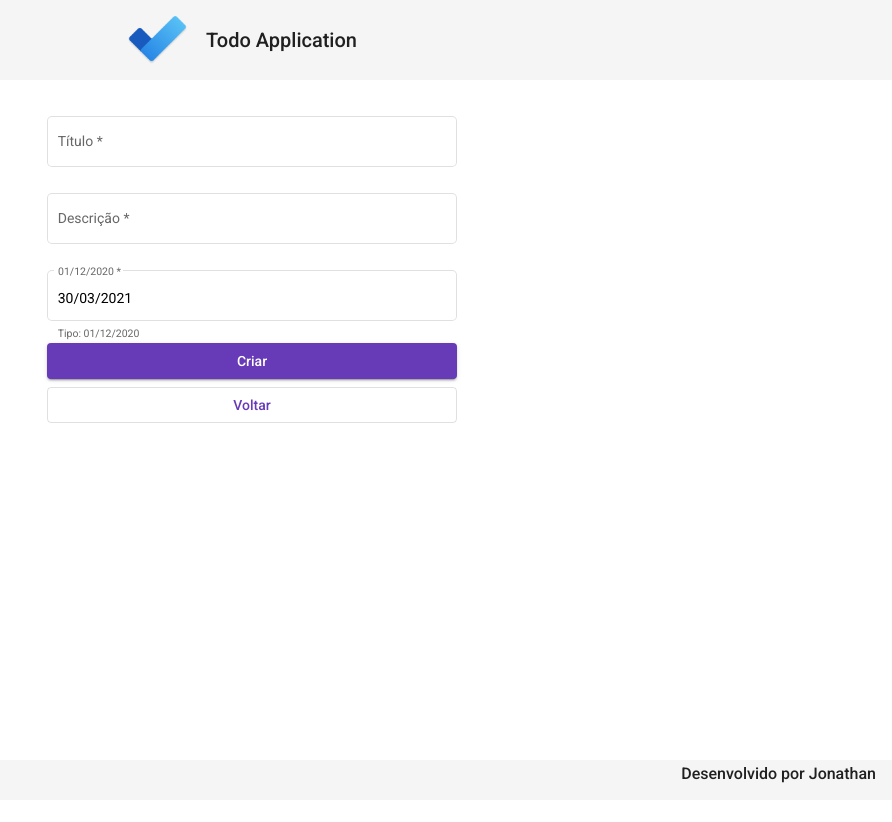
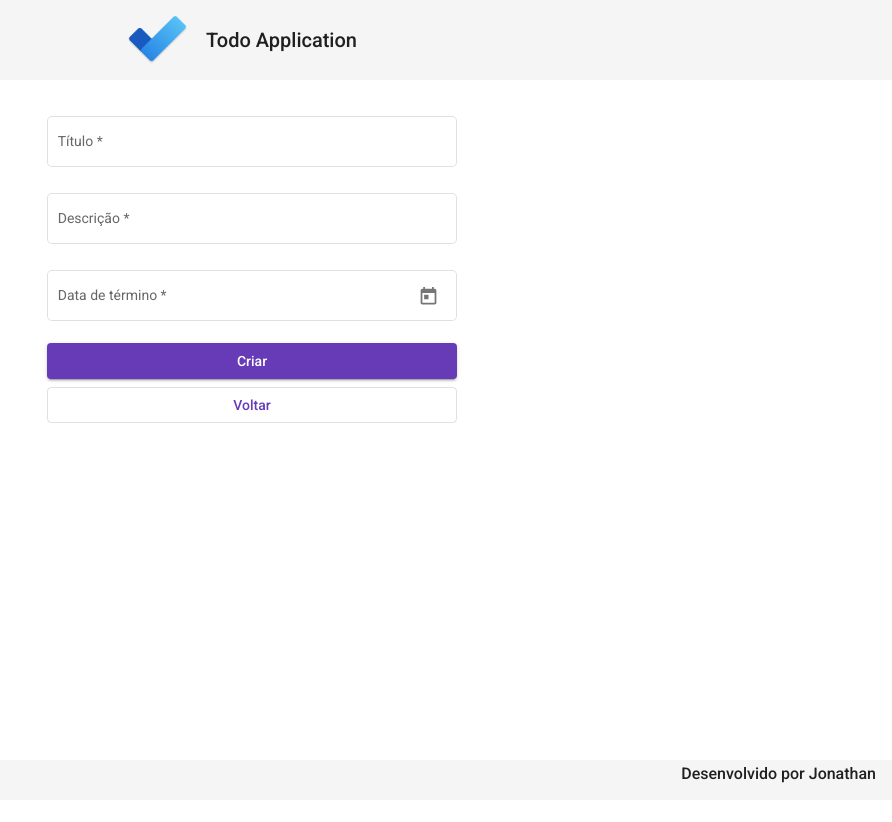
Before and after one commit to JonathanAllisson/Angular-Java, an Angular app in the folder frontend/: page /add in a window 1280 px wide. Shown: the top 822 px of the page, without its empty margins (388-1280 px from the left). Built offline with nearby package versions, Linux system fonts and the light colour scheme.

Commit message:
add date picker and finish todo

```diff
--- a/frontend/src/app/components/create/create.component.html
+++ b/frontend/src/app/components/create/create.component.html
@@ -12,10 +12,12 @@
             </mat-form-field>
 
             <mat-form-field appearance="outline">
-                <mat-label>01/12/2020</mat-label>
-                <input matInput placeholder="Data" formControlName="dateToFinish">
-                <mat-hint>Tipo: 01/12/2020</mat-hint>
+                <mat-label>Data de término</mat-label>
+                <input matInput [matDatepicker]="picker" formControlName="dateToFinish">
+                <mat-datepicker-toggle matSuffix [for]="picker"></mat-datepicker-toggle>
+                <mat-datepicker #picker></mat-datepicker>
             </mat-form-field>
+
             <button mat-raised-button color="primary">Criar</button>
         </form>
         <div class="back">
--- a/frontend/src/app/components/create/create.component.ts
+++ b/frontend/src/app/components/create/create.component.ts
@@ -1,6 +1,6 @@
 import { formatDate } from '@angular/common';
 import { Component, OnInit } from '@angular/core';
-import { FormBuilder, FormGroup, Validators } from '@angular/forms';
+import { FormBuilder, FormGroup, Validators, FormControl } from '@angular/forms';
 import { Router } from '@angular/router';
 import { Todo } from 'src/app/models/todo';
 import { TodoService } from 'src/app/services/todo.service';
@@ -29,15 +29,14 @@ export class CreateComponent implements OnInit {
     this.taskForm = this.fb.group({
       title: ['', Validators.required],
       description: ['', Validators.required],
-      dateToFinish: [formatDate(this.task.dateToFinish, 'dd/MM/yyyy', 'en'), [Validators.required]],
+      dateToFinish: ['', [Validators.required]],
       finish: false
     })
   }
 
   addTask(): void {
     if(this.taskForm.valid){
-      //this.formResult = JSON.stringify(this.taskForm.value);
-      console.log(this.taskForm.value);
+      this.taskForm.value.dateToFinish = formatDate(this.taskForm.value.dateToFinish, 'dd/MM/yyyy', 'en');
       this.service.create(this.taskForm.value).subscribe((r) => {
         this.service.message('Task criada com sucesso!');
         this.router.navigate(['/']);
--- a/frontend/src/app/components/read-all/read-all.component.html
+++ b/frontend/src/app/components/read-all/read-all.component.html
@@ -13,7 +13,7 @@
               <mat-card-subtitle>{{ item.description }}</mat-card-subtitle>
             </mat-card-header>
             <div class="actions">
-                <button mat-mini-fab color="primary">
+                <button (click)="finish(item)" mat-mini-fab color="primary">
                     <mat-icon>done</mat-icon>
                 </button>
                 <button mat-mini-fab color="accent">
--- a/frontend/src/app/components/read-all/read-all.component.ts
+++ b/frontend/src/app/components/read-all/read-all.component.ts
@@ -35,6 +35,15 @@ export class ReadAllComponent implements OnInit {
     })
   }
 
+  finish(item: Todo){
+    item.finish = true;
+    this.service.update(item).subscribe(() => {
+      this.service.message("Task finalizada com sucesso!");
+      this.list = this.list.filter((todo) => todo.id !== item.id);
+      this.closed++;
+    });
+  }
+
   delete(id: any){
     this.service.delete(id).subscribe((answer) => {
       if(answer === null){
--- a/frontend/src/app/services/todo.service.ts
+++ b/frontend/src/app/services/todo.service.ts
@@ -18,6 +18,11 @@ export class TodoService {
     return this.http.get<Todo[]>(this.baseUrl);
   }
 
+  update(todo: Todo): Observable<Todo> {
+    const url = `${this.baseUrl}/${todo.id}`;
+    return this.http.put<Todo>(url, todo);
+  }
+
   delete(id: any): Observable<void>{
     const url = `${this.baseUrl}/${id}`;
     return this.http.delete<void>(url);
```
Also changed, not shown: frontend/src/app/app.module.ts (+13 -9 lines).
